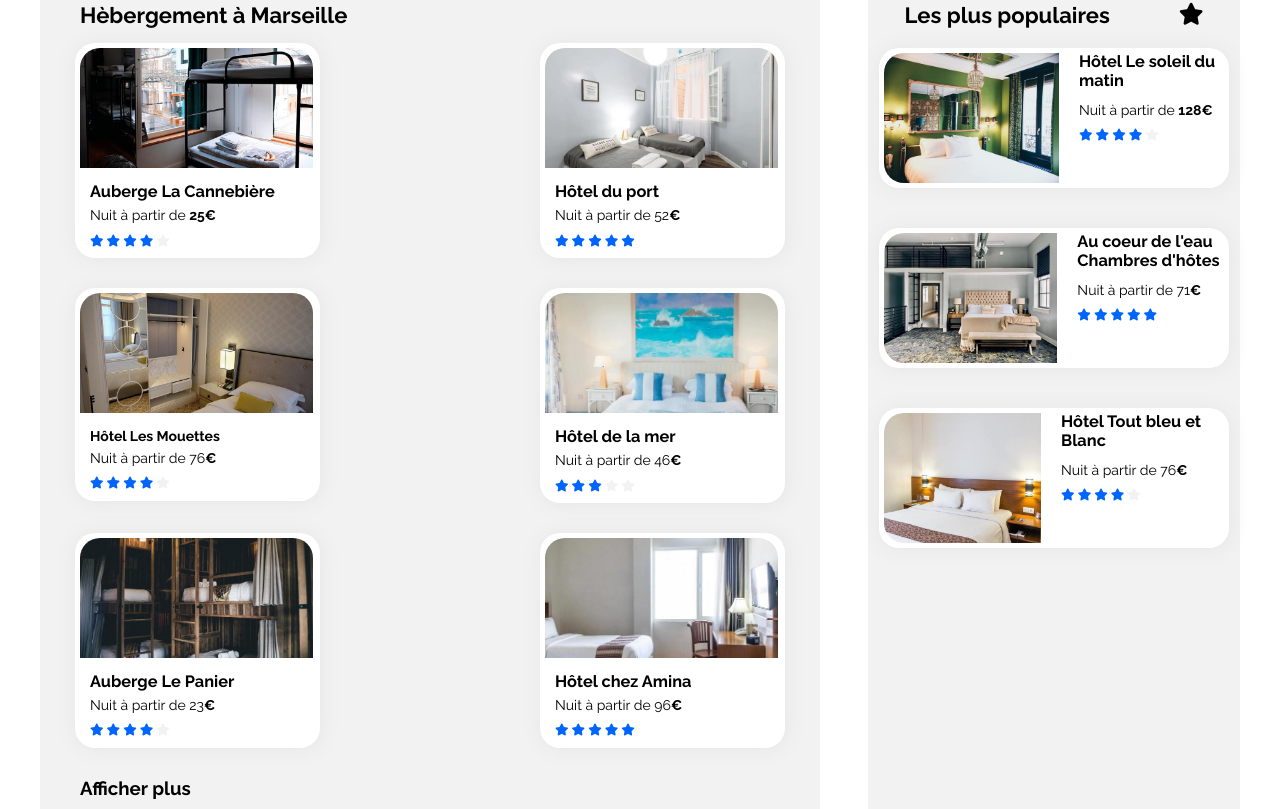
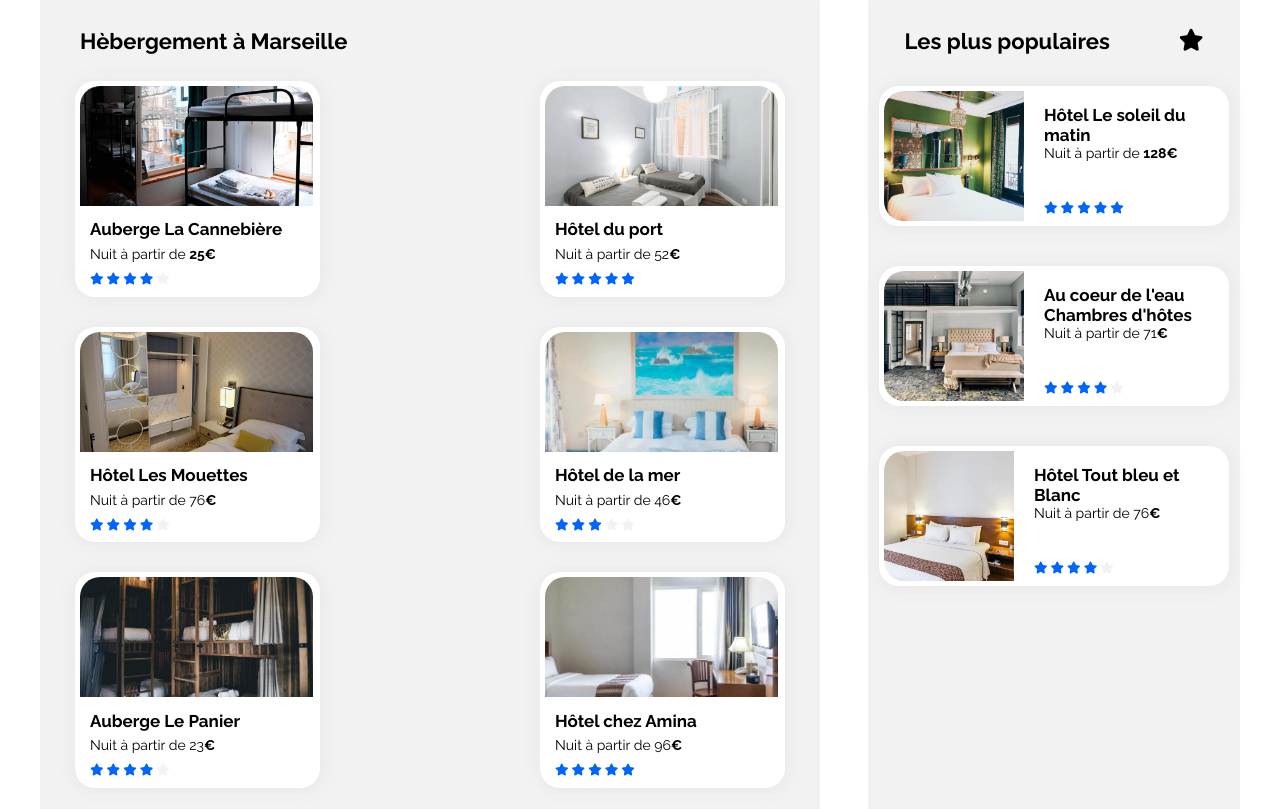
Before and after one commit to matjcqm/P2--Mathieu-JACQUEMIN, a plain HTML site: page index.html in a window 1280 px wide. Shown: the part 451-1260 px from the top of the page. Drawn offline with Linux system fonts and the light colour scheme.

Commit message:
commit 07/07
Desktop OK OK
Mobile half OK
Tablet comming soon

```diff
--- a/css/styles.css
+++ b/css/styles.css
@@ -60,7 +60,6 @@ header img {
 
 main{
   margin: 0px 40px;
-
 }
 .section-top {
   display: flex;
@@ -134,7 +133,7 @@ main{
 .h2-title {
   font-size: 18px;
   font-weight: 800;
-  margin: 10px;
+  margin: 15px 40px 15px 0px;
 }
 
 #filter-box {
@@ -164,6 +163,7 @@ main{
   font-weight: 800;
   border: none;
   background-color: transparent;
+  margin-left: -7px;
 }
 
 .filter:hover{
@@ -181,7 +181,7 @@ main{
   border: solid 2px #dddddd;
   border-radius: 25px;
   column-gap: 20px;
-  padding-right: 20px ;
+  padding-right: 17px ;
   z-index: 0;
 }
 
@@ -249,9 +249,17 @@ main{
   box-shadow: 1px 1px 20px #E5E5E5;
 }
 
-.card-text{
+.card-contents{
   display: flex;
   flex-direction: column;
+  justify-content: space-between;
+  margin-top: 10px;
+}
+
+.card-text2{
+  display: flex;
+  flex-direction: column;
+  padding: 10px 15px;
 }
 
 .card-link {
@@ -275,21 +283,24 @@ main{
 
 .card-img2{
   display: flex;
-  width: 50%;
+  width: 40%;
   height: 130px;
   object-fit: cover;
   border-radius: 20px 0px 0px 20px;
   margin: 5px;
 }
 
-.card-title {
-  font-size: 14px;
+.card-text {
   margin: 5px 0px 6px 15px;
 }
 
-.card-rate {
+.card-title{
+  font-size: 17px;
+  font-weight: 700;
+}
+
+.card-rate{
   font-size: 14px;
-  margin: 5px 0px 6px 15px;
 }
 
 .card-star {
@@ -311,7 +322,7 @@ main{
   font-size: 22px;
   font-weight: 700;
   width: 90%;
-  margin: 0px 20px;
+  margin: 25px 20px 12px 20px;
 }
 
 .list-cards{
@@ -321,7 +332,7 @@ main{
 }
 
 .card-button{
-  margin: 15px 20px;
+  margin: 25px 20px;
 }
 
 .activites{
@@ -419,6 +430,8 @@ footer{
     flex-direction: column;
     align-items: center;
     height: auto;
+    width: auto;
+    margin: 0px;
   }
 
   nav {
@@ -439,7 +452,7 @@ footer{
   }
 
   #research-bar {
-    width: 280px;
+    width: 245px;
   }
 
   #research-button {
@@ -460,7 +473,12 @@ footer{
   }
 
   main{
-    margin: 0px;
+    width: 100%;
+    margin: 0%;
+  }
+
+  .section-top{
+    margin: 5%;
   }
 
   #section2{
@@ -468,13 +486,27 @@ footer{
     border-radius: 0px;
   }
 
+  #filter-box{
+    column-gap: 10px;
+  }
+
+  #info-box{
+    margin-left: -15px;
+  }
+
   #section1{
     width: 100%;
     background-color: white;
   }
 
+  #section2{
+    width: 100%;
+    background-color: #0065fc;
+  }
+
   #section-double {
     flex-direction: column-reverse;
+    width: 100%;
   }
 
   .card, .card2, .card3{
@@ -508,12 +540,15 @@ footer{
   #h1-activite{
     margin-bottom: 35px;
   }
+
+
+
 }
 
 /* style pour tablette */
 
 @media screen and (max-width: 992px) {
-  .section-top {
-    margin: 7% 5%;
-  }
+  /* .section-top {
+    margin: 7% 5%; */
+
 }
--- a/index.html
+++ b/index.html
@@ -93,13 +93,9 @@
               <div class="card">
                 <img src="images/hebergements/4_small/marcus-loke-WQJvWU_HZFo-unsplash.jpg" alt="Auberge La Cannebiere"
                   class="card-img" />
-                <div class="card-title">
-                  <h3>Auberge La Cannebière</h3>
-                </div>
-                <div class="card-rate">
-                  <p>Nuit à partir de <strong>25€</strong></p>
-                </div>
-                <div class="card-star">
+                <h3 class="card-title card-text">Auberge La Cannebière</h3>
+                <p class="card-rate card-text">Nuit à partir de <strong>25€</strong></p>
+                <div class="card-rate card-star">
                   <i class="fa-solid fa-star star-icon"></i>
                   <i class="fa-solid fa-star star-icon"></i>
                   <i class="fa-solid fa-star star-icon"></i>
@@ -113,12 +109,8 @@
               <div class="card">
                 <img src="images/hebergements/4_small/fred-kleber-gTbaxaVLvsg-unsplash.jpg" alt="Hôtel du port"
                   class="card-img" />
-              <div class="card-title">
-                <h3>Hôtel du port</h3>
-              </div>
-              <div class="card-rate">
-                <p>Nuit à partir de 52<strong>€</strong></p>
-              </div>
+                <h3 class="card-title card-text">Hôtel du port</h3>
+                <p class="card-rate card-text">Nuit à partir de 52<strong>€</strong></p>
                 <div class="card-star">
                   <i class="fa-solid fa-star star-icon"></i>
                   <i class="fa-solid fa-star star-icon"></i>
@@ -133,8 +125,8 @@
               <div class="card">
                 <img src="images/hebergements/4_small/reisetopia-B8WIgxA_PFU-unsplash.jpg" alt="Hôtel du port"
                   class="card-img" />
-              <h3 class="card-title">Hôtel Les Mouettes</h3>
-              <p class="card-rate">Nuit à partir de 76<strong>€</strong></p>
+                <h3 class="card-title card-text">Hôtel Les Mouettes</h3>
+                <p class="card-rate card-text">Nuit à partir de 76<strong>€</strong></p>
                 <div class="card-star">
                   <i class="fa-solid fa-star star-icon"></i>
                   <i class="fa-solid fa-star star-icon"></i>
@@ -149,12 +141,8 @@
               <div class="card">
                 <img src="images/hebergements/4_small/annie-spratt-Eg1qcIitAuA-unsplash.jpg" alt="Hôtel de la mer"
                   class="card-img" />
-              <div class="card-title">
-                <h3>Hôtel de la mer</h3>
-              </div>
-              <div class="card-rate">
-                <p>Nuit à partir de 46<strong>€</strong></p>
-              </div>
+                <h3 class="card-title card-text">Hôtel de la mer</h3>
+                <p class="card-rate card-text">Nuit à partir de 46<strong>€</strong></p>
                 <div class="card-star">
                   <i class="fa-solid fa-star star-icon"></i>
                   <i class="fa-solid fa-star star-icon"></i>
@@ -169,12 +157,8 @@
               <div class="card">
                 <img src="images/hebergements/4_small/nicate-lee-kT-ZyaiwBe0-unsplash.jpg" alt="Auberge Le Panier"
                   class="card-img" />
-              <div class="card-title">
-                <h3>Auberge Le Panier</h3>
-              </div>
-              <div class="card-rate">
-                <p>Nuit à partir de 23<strong>€</strong></p>
-              </div>
+                <h3 class="card-title card-text">Auberge Le Panier</h3>
+                <p class="card-rate card-text">Nuit à partir de 23<strong>€</strong></p>
                 <div class="card-star">
                   <i class="fa-solid fa-star star-icon"></i>
                   <i class="fa-solid fa-star star-icon"></i>
@@ -189,12 +173,8 @@
               <div class="card">
                 <img src="images/hebergements/4_small/febrian-zakaria-M6S1WvfW68A-unsplash.jpg" alt="Hôtel chez Amina"
                   class="card-img" />
-              <div class="card-title">
-                <h3>Hôtel chez Amina</h3>
-              </div>
-              <div class="card-rate">
-                <p>Nuit à partir de 96<strong>€</strong></p>
-              </div>
+                <h3 class="card-title card-text">Hôtel chez Amina</h3>
+                <p class="card-rate card-text">Nuit à partir de 96<strong>€</strong></p>
                 <div class="card-star">
                   <i class="fa-solid fa-star star-icon"></i>
                   <i class="fa-solid fa-star star-icon"></i>
@@ -215,12 +195,30 @@
             <div class="card2">
               <img src="images/hebergements/4_small/emile-guillemot-Bj_rcSC5XfE-unsplash.jpg"
                 alt="Hôtel Le soleil du matin" class="card-img2" />
-              <div class="card-text">
-                <div class="card-title">
-                  <h3>Hôtel Le soleil du matin</h3>
+              <div class="card-contents">
+                <div class="card-text2">
+                  <h3 class="card-title">Hôtel Le soleil du matin</h3>
+                  <p class="card-rate">Nuit à partir de <strong>128€</strong></p>
                 </div>
-                <div class="card-rate">
-                  <p>Nuit à partir de <strong>128€</strong></p>
+                <div class="card-star">
+                  <i class="fa-solid fa-star star-icon"></i>
+                  <i class="fa-solid fa-star star-icon"></i>
+                  <i class="fa-solid fa-star star-icon"></i>
+                  <i class="fa-solid fa-star star-icon"></i>
+                  <i class="fa-solid fa-star star-icon"></i>
+                </div>
+              </div>
+            </div>
+          </a>
+
+          <a href="#" class="card-link">
+            <div class="card2">
+              <img src="images/hebergements/4_small/aw-creative-VGs8z60yT2c-unsplash.jpg"
+                alt="Au coeur de l'eau Chambres d'hôtes" class="card-img2" />
+              <div class="card-contents">
+                <div class="card-text2">
+                  <h3 class="card-title">Au coeur de l'eau Chambres d'hôtes</h3>
+                  <p class="card-rate">Nuit à partir de 71<strong>€</strong></p>
                 </div>
                 <div class="card-star">
                   <i class="fa-solid fa-star star-icon"></i>
@@ -235,36 +233,12 @@
 
           <a href="#" class="card-link">
             <div class="card2">
-              <img src="images/hebergements/4_small/aw-creative-VGs8z60yT2c-unsplash.jpg"
-                alt="Au coeur de l'eau Chambres d'hôtes" class="card-img2" />
-              <div class="card-text">
-                <div class="card-title">
-                  <h3>Au coeur de l'eau Chambres d'hôtes</h3>
-                </div>
-                <div class="card-rate">
-                  <p>Nuit à partir de 71<strong>€</strong></p>
-                </div>
-                <div class="card-star">
-                  <i class="fa-solid fa-star star-icon"></i>
-                  <i class="fa-solid fa-star star-icon"></i>
-                  <i class="fa-solid fa-star star-icon"></i>
-                  <i class="fa-solid fa-star star-icon"></i>
-                  <i class="fa-solid fa-star star-icon"></i>
-                </div>
-              </div>
-            </div>
-          </a>
-
-          <a href="#" class="card-link">
-            <div class="card2">
               <img src="images/hebergements/4_small/febrian-zakaria-sjvU0THccQA-unsplash.jpg"
                 alt="Hôtel Tout bleu et Blanc" class="card-img2" />
-              <div class="card-text">
-                <div class="card-title">
-                  <h3>Hôtel Tout bleu et Blanc</h3>
-                </div>
-                <div class="card-rate">
-                  <p>Nuit à partir de 76<strong>€</strong></p>
+              <div class="card-contents">
+                <div class="card-text2">
+                  <h3 class="card-title">Hôtel Tout bleu et Blanc</h3>
+                  <p class="card-rate">Nuit à partir de 76<strong>€</strong></p>
                 </div>
                 <div class="card-star">
                   <i class="fa-solid fa-star star-icon"></i>
@@ -283,30 +257,36 @@
         <h1 class="h1-section" id="h1-activite">Activités à Marseille</h1>
         <div class="activites">
           <div class="card3">
-          <img src="images/activites/4_small/reno-laithienne-QUgJhdY5Fyk-unsplash.jpg" alt="Vieux Port" class="card-img3" id="port">
+            <img src="images/activites/4_small/reno-laithienne-QUgJhdY5Fyk-unsplash.jpg" alt="Vieux Port"
+              class="card-img3" id="port">
             <h3 class="activite-h3">Vieux Port</h3>
           </div>
           <div class="act-double">
             <div class="card3">
-          <img src="images/activites/4_small/paul-hermann-QFTrLdQIRhI-unsplash.jpg" alt="Fort de Pomègues" class="card-img3" id="fort">
+              <img src="images/activites/4_small/paul-hermann-QFTrLdQIRhI-unsplash.jpg" alt="Fort de Pomègues"
+                class="card-img3" id="fort">
               <h3 class="activite-h3">Fort de Pomègues</h3>
             </div>
             <div class="card3">
-          <img src="images/activites/4_small/kevin-hikari-rV_Qd1l-VXg-unsplash.jpg" alt="Îles du Frioul" class="card-img3" id="iles">
+              <img src="images/activites/4_small/kevin-hikari-rV_Qd1l-VXg-unsplash.jpg" alt="Îles du Frioul"
+                class="card-img3" id="iles">
               <h3 class="activite-h3">Îles du Frioul</h3>
             </div>
           </div>
           <div class="card3">
-          <img src="images/activites/4_small/kilyan-sockalingum-NR8-cBCN3aI-unsplash.jpg" alt="Parc National des Calanques" class="card-img3" id="calanques">
+            <img src="images/activites/4_small/kilyan-sockalingum-NR8-cBCN3aI-unsplash.jpg"
+              alt="Parc National des Calanques" class="card-img3" id="calanques">
             <h3 class="activite-h3">Parc National des Calanques</h3>
           </div>
           <div class="act-double">
             <div class="card3">
-          <img src="images/activites/4_small/florian-wehde-xW9e8gdotxI-unsplash.jpg" alt="Notre-Dame-de-la-Garde" class="card-img3" id="notre-dame">
+              <img src="images/activites/4_small/florian-wehde-xW9e8gdotxI-unsplash.jpg" alt="Notre-Dame-de-la-Garde"
+                class="card-img3" id="notre-dame">
               <h3 class="activite-h3">Notre-Dame-de-la-Garde</h3>
             </div>
             <div class="card3">
-          <img src="images/activites/4_small/lena-paulin-wH2-EJoDcV0-unsplash.jpg" alt="Parc Longchamp" class="card-img3" id="longchamp">
+              <img src="images/activites/4_small/lena-paulin-wH2-EJoDcV0-unsplash.jpg" alt="Parc Longchamp"
+                class="card-img3" id="longchamp">
               <h3 class="activite-h3">Parc Longchamp</h3>
             </div>
           </div>
```
Lines whose indentation alone changed are shown as unchanged.
